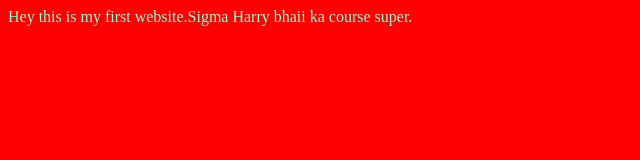
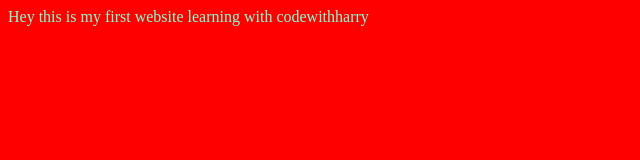
Before and after one commit to vineet-hub7/Sigma-web-dev-course, a plain HTML site: page index.html in a window 1280 px wide. Shown: the full height of the page, 0-640 px from the left. Drawn offline with Linux system fonts and the light colour scheme.

Commit message:
edited text

```diff
--- a/index.html
+++ b/index.html
@@ -7,7 +7,7 @@
     <link rel="stylesheet" href="style.css">
 </head>
 <body>
-    Hey this is my first website.Sigma Harry bhaii ka course super.
+    Hey this is my first website learning with codewithharry
 
     <script src="script.js"></script>
 </body>
```
